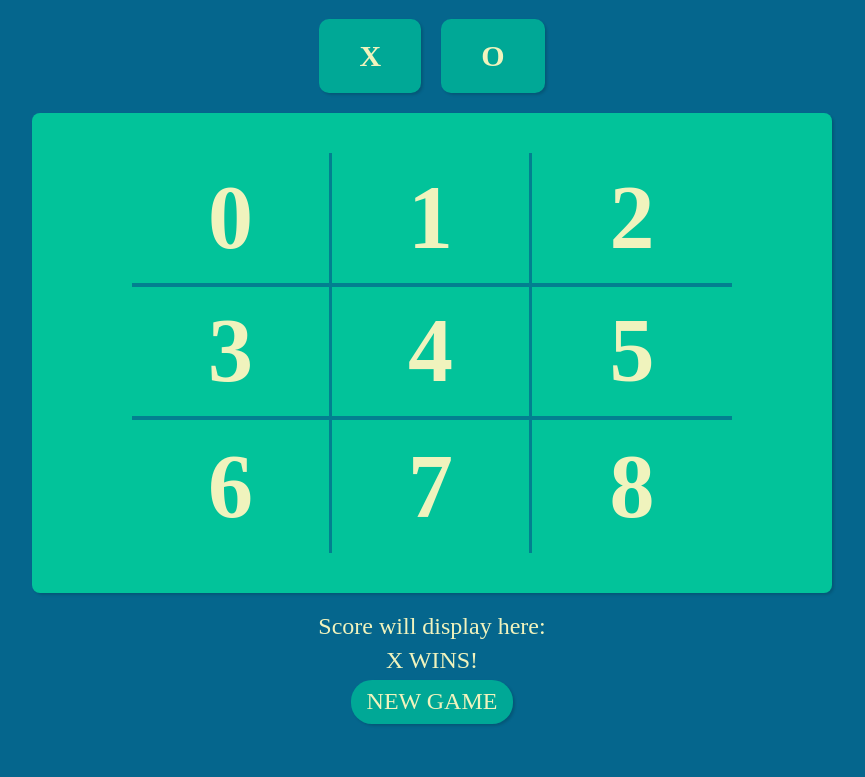
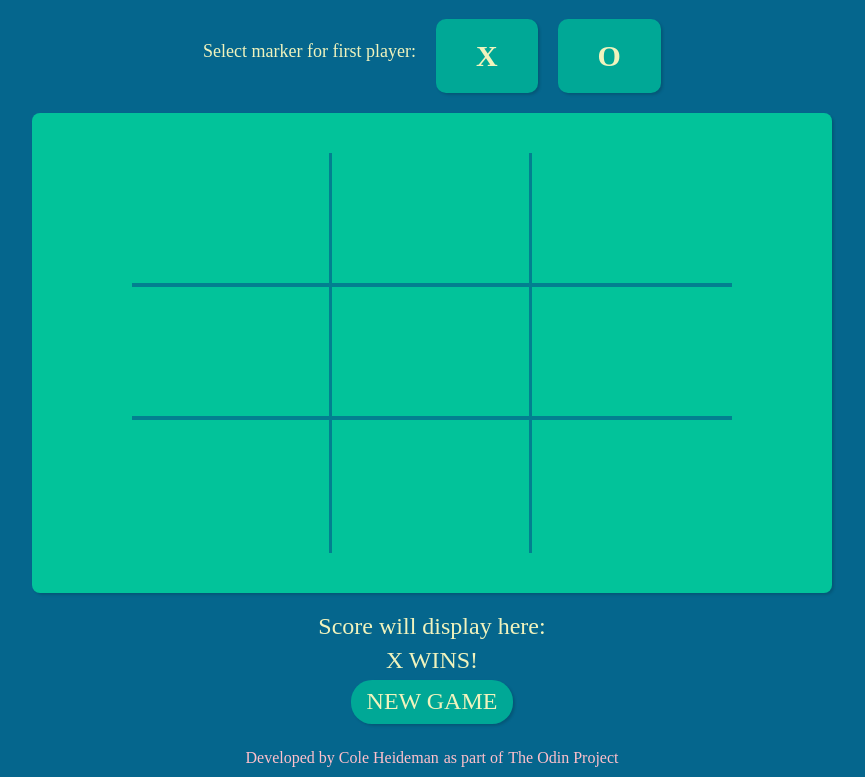
Before and after one commit to Alienatedlabor/Tic-Tac-Toe, a plain HTML site: page index.html in a window 1280 px wide. Shown: the part 61-838 px from the top of the page, without its empty margins (208-1073 px from the left). Before the commit the page ends 800 px from the top, so only its background shows below. Drawn offline with Linux system fonts and the light colour scheme.

Commit message:
add footer

```diff
--- a/index.html
+++ b/index.html
@@ -10,20 +10,21 @@
   <body>
     <h1>Tic-Tac-Toe</h1>
     <div class="player-select">
+      <label for="player-select">Select marker for first player:</label>
       <button class="player-select-btn">X</button>
       <button class="player-select-btn">O</button>
     </div>
     <div class="board-card">
       <div class="board-box">
-        <button data-index="0" class="grid bottom right">0</button>
-        <button data-index="1" class="grid bottom right">1</button>
-        <button data-index="2" class="grid bottom">2</button>
-        <button data-index="3" class="grid bottom right">3</button>
-        <button data-index="4" class="grid bottom right">4</button>
-        <button data-index="5" class="grid bottom">5</button>
-        <button data-index="6" class="grid right">6</button>
-        <button data-index="7" class="grid right">7</button>
-        <button data-index="8" class="grid">8</button>
+        <button data-index="0" class="grid bottom right"></button>
+        <button data-index="1" class="grid bottom right"></button>
+        <button data-index="2" class="grid bottom"></button>
+        <button data-index="3" class="grid bottom right"></button>
+        <button data-index="4" class="grid bottom right"></button>
+        <button data-index="5" class="grid bottom"></button>
+        <button data-index="6" class="grid right"></button>
+        <button data-index="7" class="grid right"></button>
+        <button data-index="8" class="grid"></button>
       </div>
     </div>
     <div class="HUD">
@@ -33,5 +34,22 @@
         <button class="new-game">NEW GAME</button>
       </div>
     </div>
+    <footer>
+      <div class="footer-content">
+        <a
+          href="https://github.com/Alienatedlabor"
+          target="_blank"
+          rel="noopener noreferrer"
+          >Developed by Cole Heideman</a
+        >
+        <p>as part of</p>
+        <a
+          href="https://www.theodinproject.com/"
+          target="_blank"
+          rel="noopener noreferrer"
+          >The Odin Project</a
+        >
+      </div>
+    </footer>
   </body>
 </html>
--- a/style.css
+++ b/style.css
@@ -22,6 +22,14 @@ h1 {
   display: flex;
   justify-content: center;
   color: #f0f3bdff;
+}
+label {
+  color: #f0f3bdff;
+  display: flex;
+  flex-direction: column;
+  justify-content: center;
+  margin-bottom: 10px;
+  font-size: large;
 }
 .player-select {
   display: flex;
@@ -110,6 +118,7 @@ h1 {
   color: #f0f3bdff;
   box-shadow: rgba(0, 0, 0, 0.15) 1.95px 1.95px 2.6px;
   transition: 0.2s;
+  margin-bottom: 15px;
 }
 .new-game:hover {
   opacity: 80%;
@@ -117,3 +126,25 @@ h1 {
 .new-game:active {
   box-shadow: none;
 }
+footer {
+  margin-top: auto;
+  display: flex;
+  flex-direction: column;
+}
+.footer-content {
+  display: flex;
+  justify-content: center;
+  align-items: center;
+  padding: 5px;
+  margin: 5px;
+  gap: 5px;
+  color: pink;
+}
+a {
+  text-decoration: none;
+  transition: 0.3s;
+  color: pink;
+}
+a:hover {
+  text-decoration: underline;
+}
```
